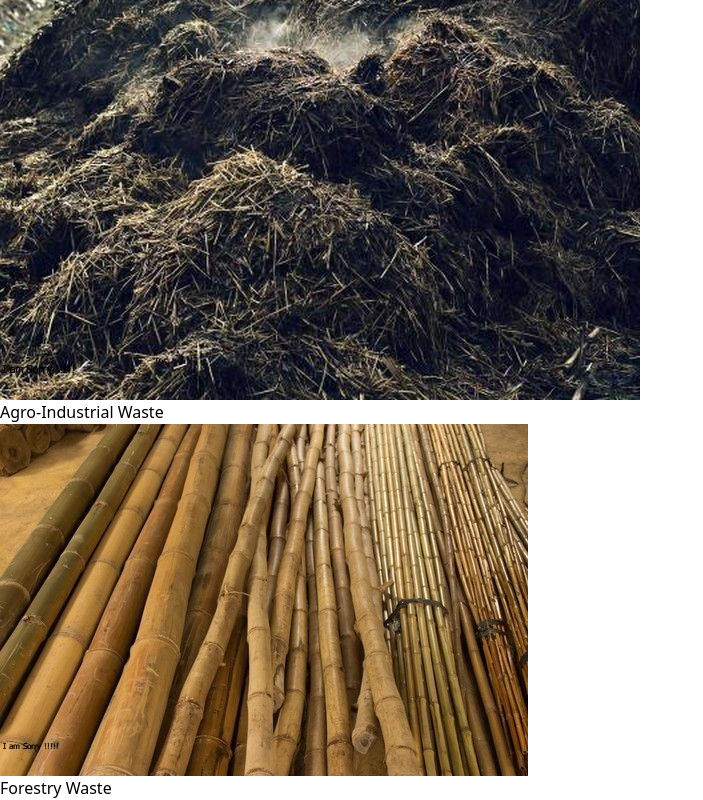
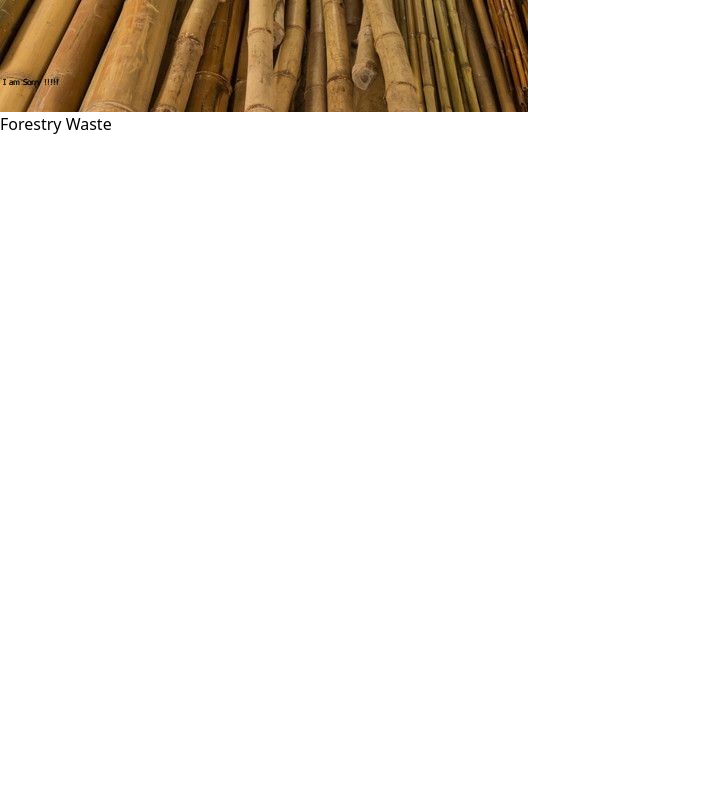
Before and after one commit to nethal17/Agri-Waste-Marketplace, a React (Vite) app in the folder frontend/: page /organic-waste in a window 1280 px wide. Shown: the part 3156-3956 px from the top of the page, without its empty margins (0-703 px from the left). After the commit the page ends 3292 px from the top, so only its background shows below. Built offline with nearby package versions, Linux system fonts and the light colour scheme.

Commit message:
Edit marketplace

```diff
--- a/frontend/src/pages/NonOrganicWaste.jsx
+++ b/frontend/src/pages/NonOrganicWaste.jsx
@@ -9,8 +9,7 @@ const nonOrganics = [
     { name: "Metal Waste", image: "/images/Metal_Waste.jpg", value: "Metal Waste" },
     { name: "Fabric & Textile", image: "/images/Fabric_Textile_Waste.jpg", value: "Fabric Textile" },
     { name: "Glass & Ceramic", image: "/images/Glass_Ceramic_Waste.jpg", value: "Glass Ceramic" },
-    { name: "Electronic & Electrical", image: "/images/Electronic_Electrical_Waste.jpg", value: "Electronic Electrical" },
-    { name: "Rubber Waste", image: "/images/Rubber_Waste.jpg", value: "Rubber Waste" },
+    { name: "Rubber Waste", image: "/images/Rubber_Waste.jpg", value: "Rubber Waste" }
   ];
 
 export const  NonOrganicWaste = () => {
@@ -48,7 +47,7 @@ export const  NonOrganicWaste = () => {
       {filteredWaste.map((waste, index) => (
         <div key={index} className="relative overflow-hidden rounded-lg shadow-lg"
         onClick={() => navigate(`/non-organic/${waste.value}`)}>
-        <img src={waste.image} alt={waste.name} className="object-cover w-full h-40" />
+        <img src={waste.image} alt={waste.name} className="object-cover w-full h-60" />
         <div className="absolute inset-0 flex items-center justify-center bg-black bg-opacity-50">
                 <span className="text-lg font-bold text-white">{waste.name}</span>
         </div>
--- a/frontend/src/pages/OrganicWaste.jsx
+++ b/frontend/src/pages/OrganicWaste.jsx
@@ -9,8 +9,7 @@ const organicWastes = [
     { name: "Plantation Waste", image: "/images/plantation_waste.jpg", value: "Plantation Waste" },
     { name: "Nut & Seed Waste", image: "/images/nut_seed_waste.jpg", value: "Nut Seed Waste" },
     { name: "Livestock & Dairy Waste", image: "/images/livestock_dairy.jpg", value: "Livestock Dairy Waste" },
-    { name: "Agro-Industrial Waste", image: "/images/agro_industrial.jpg", value: "Agro Industrial Waste" },
-    { name: "Forestry Waste", image: "/images/forestry_waste.jpg", value: "Forestry Waste" },
+    { name: "Forestry Waste", image: "/images/forestry_waste.jpg", value: "Forestry Waste" }
   ];
 
 export const  OrganicWaste = () => {
@@ -50,7 +49,7 @@ export const  OrganicWaste = () => {
       {filteredWaste.map((waste, index) => (
         <div key={index} className="relative overflow-hidden rounded-lg shadow-lg"
         onClick={() => navigate(`/organic/${waste.value}`)}>
-        <img src={waste.image} alt={waste.name} className="object-cover w-full h-40" />
+        <img src={waste.image} alt={waste.name} className="object-cover w-full h-60" />
         <div className="absolute inset-0 flex items-center justify-center bg-black bg-opacity-50">
                 <span className="text-lg font-bold text-white">{waste.name}</span>
         </div>
```
